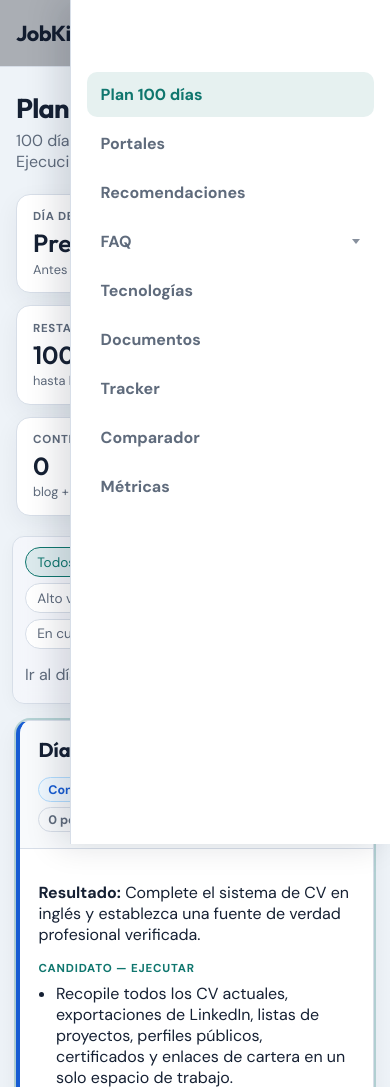
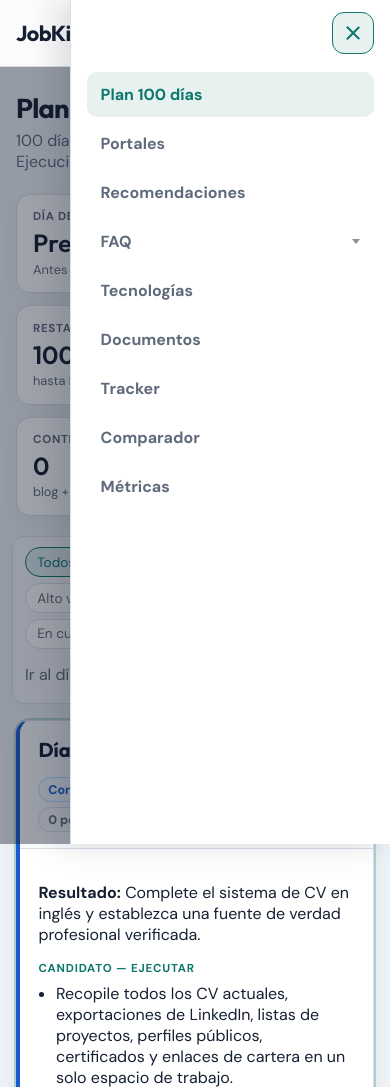
Before and after one commit to jpromanonet/job_search_kit, a PHP site: page /job_search_kit/ in a window 390 px wide, after a click that opens the changed part. Shown: the top 1087 px of the page. Run offline with PHP 8.4, Linux system fonts and the light colour scheme.

Commit message:
Final UI version

```diff
--- a/assets/css/app.css
+++ b/assets/css/app.css
@@ -38,18 +38,22 @@ code { color: #334155; background: #e8eef5; padding: 0.1rem 0.35rem; border-radi
 .muted { color: var(--muted); }
 
 .topbar {
-  display: flex;
-  align-items: center;
-  gap: 1.25rem;
-  padding: 0.85rem 1.5rem;
-  border-bottom: 1px solid var(--line);
-  background: rgba(255, 255, 255, 0.9);
-  backdrop-filter: blur(10px);
   position: sticky;
   top: 0;
   z-index: 40;
+  border-bottom: 1px solid var(--line);
+  background: rgba(255, 255, 255, 0.97);
+}
+.topbar-inner {
+  width: min(1180px, calc(100% - 2rem));
+  margin: 0 auto;
+  display: flex;
+  align-items: center;
+  gap: 1rem;
+  padding: 0.85rem 0;
 }
 .brand {
+  flex: 0 0 auto;
   min-width: 0;
 }
 .brand a {
@@ -74,6 +78,8 @@ code { color: #334155; background: #e8eef5; padding: 0.1rem 0.35rem; border-radi
   justify-content: center;
   flex-shrink: 0;
   color: var(--ink);
+  position: relative;
+  z-index: 60;
 }
 .nav-toggle:hover,
 .nav-toggle[aria-expanded="true"] {
@@ -117,9 +123,10 @@ code { color: #334155; background: #e8eef5; padding: 0.1rem 0.35rem; border-radi
 .nav {
   display: flex;
   gap: 0.2rem;
-  flex: 1;
+  flex: 1 1 auto;
   flex-wrap: wrap;
   align-items: center;
+  min-width: 0;
 }
 .nav a {
   color: var(--muted);
@@ -191,32 +198,33 @@ code { color: #334155; background: #e8eef5; padding: 0.1rem 0.35rem; border-radi
 }
 
 @media (max-width: 960px) {
-  .topbar {
-    flex-wrap: nowrap;
-    padding: 0.75rem 1rem;
+  .topbar-inner {
+    width: calc(100% - 2rem);
+    padding: 0.75rem 0;
+    gap: 0.75rem;
   }
   .brand {
-    flex: 1;
+    flex: 1 1 auto;
   }
   .nav-toggle {
     display: inline-flex;
   }
   .nav-backdrop {
-    display: block;
+    display: none;
     position: fixed;
     inset: 0;
-    background: rgba(15, 23, 42, 0.35);
+    background: rgba(15, 23, 42, 0.4);
     z-index: 45;
-    opacity: 0;
-    pointer-events: none;
-    transition: opacity 0.2s ease;
+    border: 0;
+    padding: 0;
+    margin: 0;
+    cursor: pointer;
   }
   body.nav-open .nav-backdrop {
-    opacity: 1;
-    pointer-events: auto;
+    display: block;
   }
-  body.nav-open .nav-backdrop[hidden] {
-    display: block;
+  body.nav-open .topbar {
+    z-index: 55;
   }
   .nav {
     position: fixed;
@@ -226,6 +234,7 @@ code { color: #334155; background: #e8eef5; padding: 0.1rem 0.35rem; border-radi
     width: min(20rem, 86vw);
     margin: 0;
     padding: 4.5rem 1rem 1.5rem;
+    flex: none;
     flex-direction: column;
     flex-wrap: nowrap;
     align-items: stretch;
@@ -237,9 +246,11 @@ code { color: #334155; background: #e8eef5; padding: 0.1rem 0.35rem; border-radi
     transform: translateX(105%);
     transition: transform 0.22s ease;
     overflow-y: auto;
+    pointer-events: none;
   }
   body.nav-open .nav {
     transform: translateX(0);
+    pointer-events: auto;
   }
   .nav > a,
   .nav-dropdown-toggle {
--- a/assets/js/app.js
+++ b/assets/js/app.js
@@ -80,7 +80,7 @@
   const siteNav = document.getElementById("siteNav");
 
   function setNavOpen(open) {
-    document.body.classList.toggle("nav-open", open);
+    document.body.classList.toggle("nav-open", !!open);
     if (navToggle) {
       navToggle.setAttribute("aria-expanded", open ? "true" : "false");
       navToggle.setAttribute("aria-label", open ? "Cerrar menú" : "Abrir menú");
@@ -100,18 +100,19 @@
 
   if (navToggle) {
     navToggle.addEventListener("click", function (e) {
+      e.preventDefault();
       e.stopPropagation();
       setNavOpen(!document.body.classList.contains("nav-open"));
     });
   }
   if (navBackdrop) {
-    navBackdrop.addEventListener("click", function () {
+    navBackdrop.addEventListener("click", function (e) {
+      e.preventDefault();
       setNavOpen(false);
     });
   }
   if (siteNav) {
     siteNav.addEventListener("click", function (e) {
-      e.stopPropagation();
       const link = e.target.closest("a");
       if (link) setNavOpen(false);
     });
--- a/includes/header.php
+++ b/includes/header.php
@@ -39,18 +39,10 @@ $faqActive = array_key_exists($activeTab, $faqTabs);
 </head>
 <body>
   <header class="topbar">
+    <div class="topbar-inner">
       <div class="brand">
         <a href="<?= e(url('/index.php?tab=plan')) ?>"><?= e($appName) ?></a>
       </div>
-    <button type="button"
-            class="nav-toggle"
-            id="navToggle"
-            aria-controls="siteNav"
-            aria-expanded="false"
-            aria-label="Abrir menú">
-      <span class="nav-toggle-bars" aria-hidden="true"></span>
-    </button>
-    <div class="nav-backdrop" id="navBackdrop" hidden></div>
       <nav class="nav" id="siteNav">
         <?php foreach ($tabs as $key => $label): ?>
           <?php if ($key === 'tecnologias'): ?>
@@ -72,7 +64,17 @@ $faqActive = array_key_exists($activeTab, $faqTabs);
              href="<?= e(url('/index.php?tab=' . $key)) ?>"><?= e($label) ?></a>
         <?php endforeach; ?>
       </nav>
+      <button type="button"
+              class="nav-toggle"
+              id="navToggle"
+              aria-controls="siteNav"
+              aria-expanded="false"
+              aria-label="Abrir menú">
+        <span class="nav-toggle-bars" aria-hidden="true"></span>
+      </button>
+    </div>
   </header>
+  <div class="nav-backdrop" id="navBackdrop" hidden></div>
 
   <main class="shell">
     <?php if ($flash): ?>
```
Lines whose indentation alone changed are shown as unchanged.
